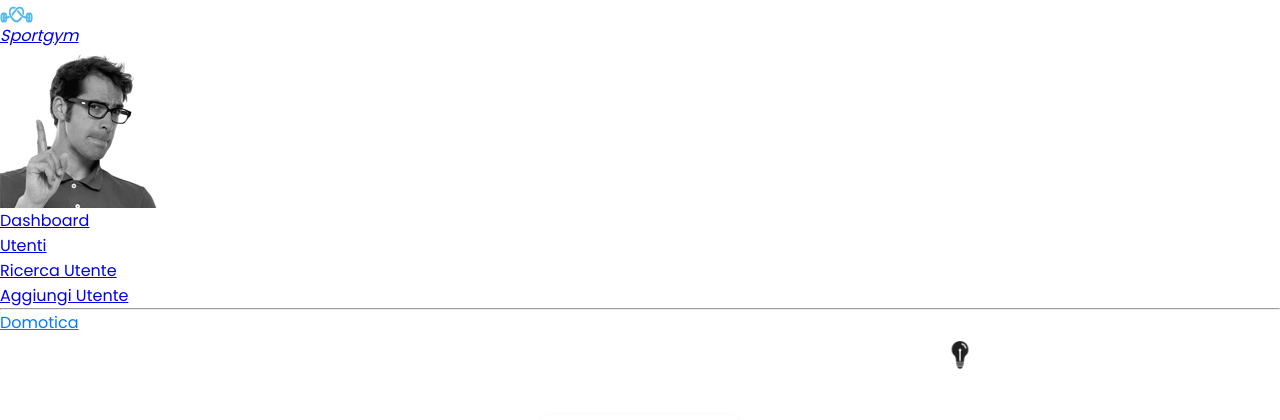
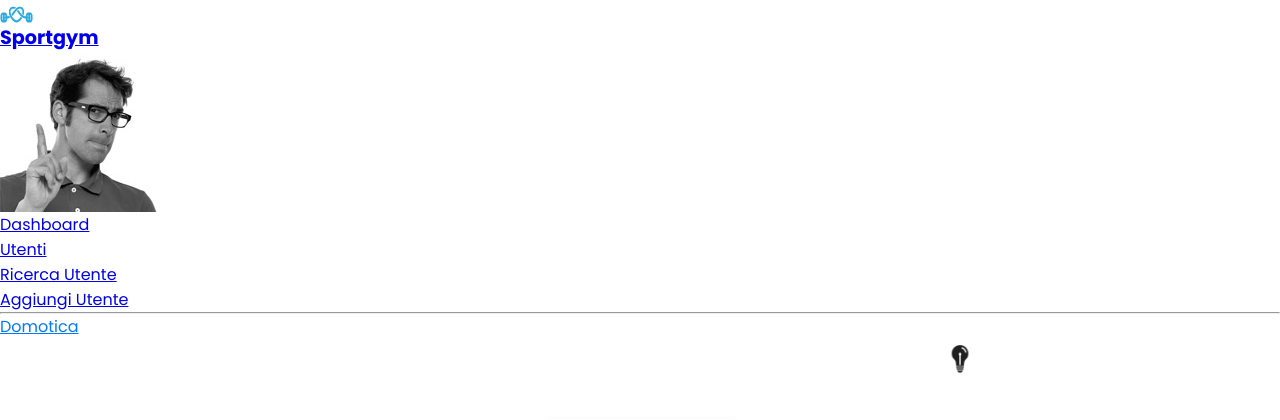
Before and after one commit to JackF007/Gestione_Palestra_Battle_CADMO, a PHP site: page /dashbase.php in a window 1280 px wide. Shown: the part 104-524 px from the top of the page. Run offline with PHP 8.4, Linux system fonts and the light colour scheme; data that the repository does not hold is empty.

Commit message:
css logo

```diff
--- a/sidebar.php
+++ b/sidebar.php
@@ -10,9 +10,9 @@
 
 
       <a href="dashboard.php" class="brand-link">
-          <img src="./dist/img/logo.png" alt="Logo" class="brand-image " style="opacity: .8;margin-top: 6px;">
+          <img src="./dist/img/logo.png" alt="Logo" class="brand-image " style="margin-top: 6px;">
 
-          <em class="brand-text font-weight-light">Sportgym</em>
+          <span class="brand-text font-weight-bold "><strong style="font-size: larger;">Sportgym</strong></span>
 
       </a>
       <div class="sidebar">
```
